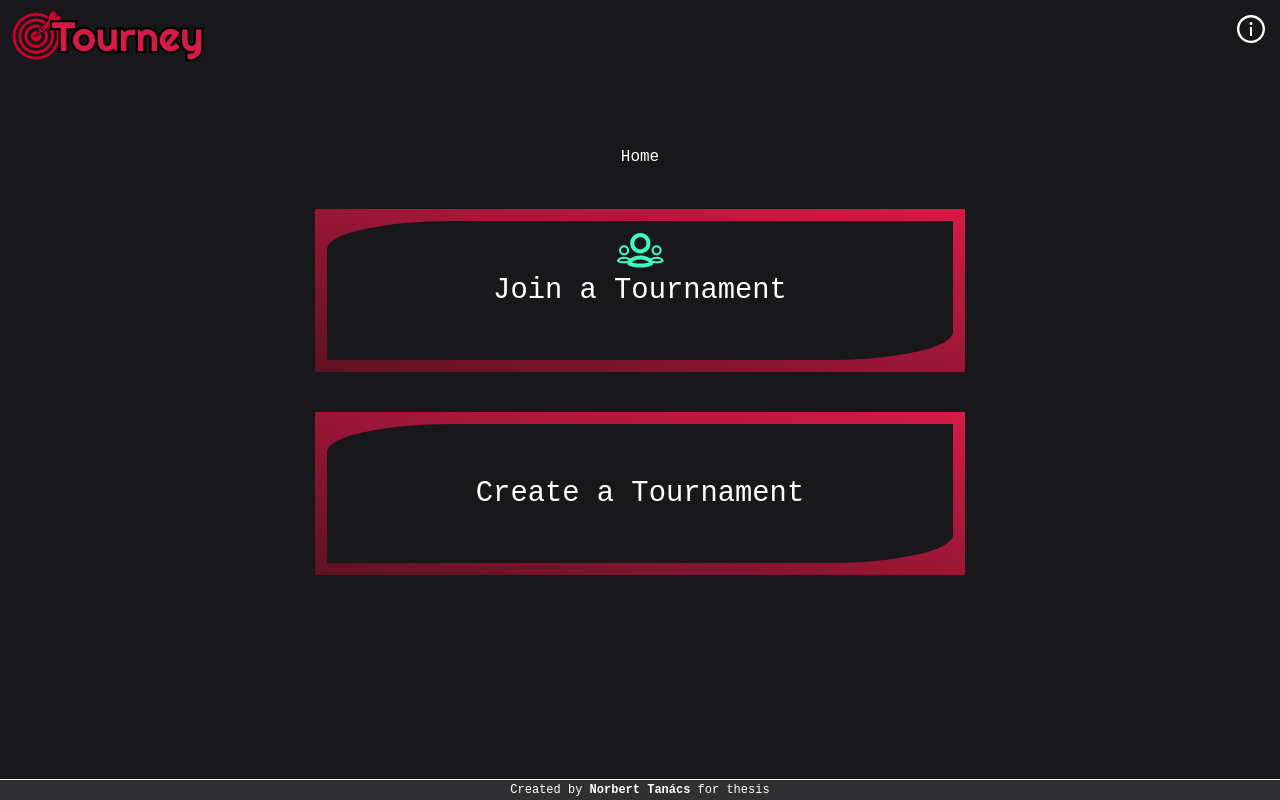
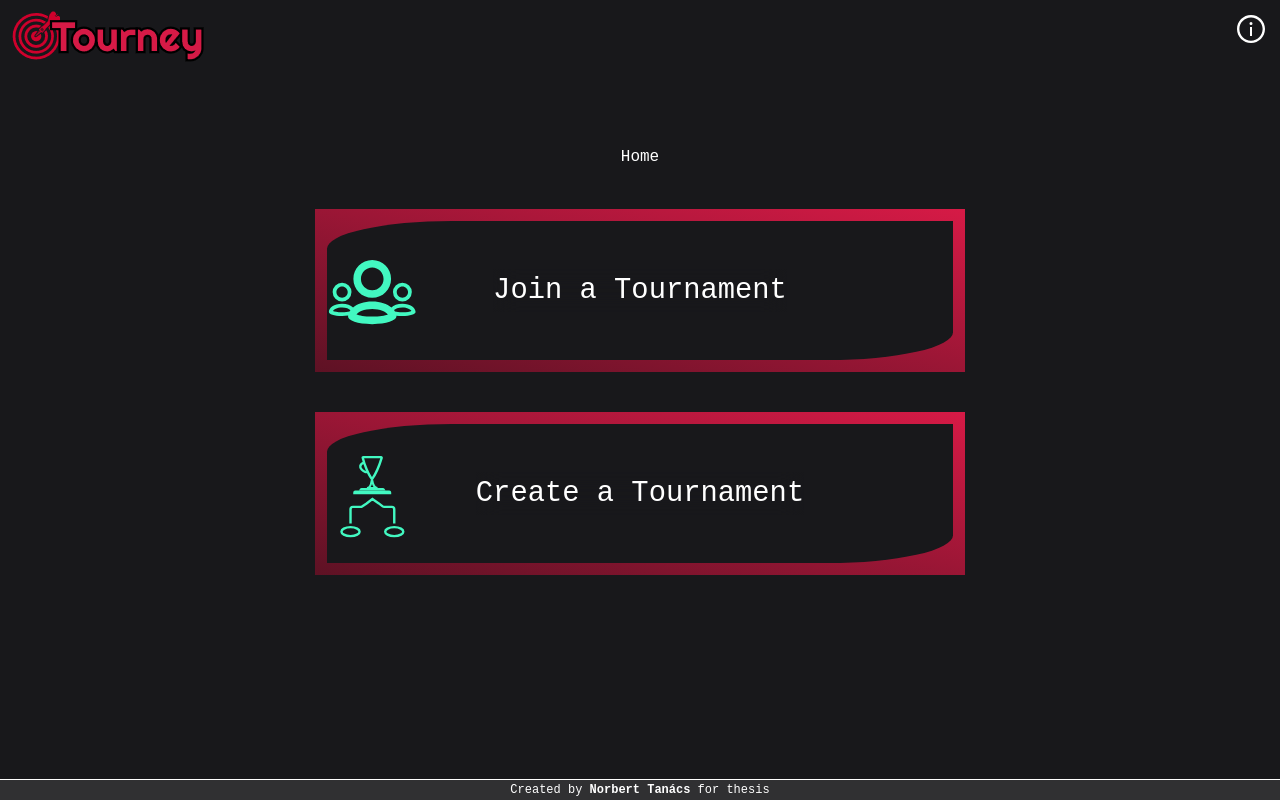
Before and after one commit to RektCat/tourney-frontend, a React (Vite) app in the folder tourney-frontend/: page / in a window 1280 px wide. Built offline with nearby package versions, Linux system fonts and the light colour scheme.

Commit message:
tournamenticon

```diff
--- /dev/null
+++ b/tourney-frontend/src/components/Icons/TournamentIcon.jsx
@@ -0,0 +1,53 @@
+function TournamentIcon(props) {
+  return (
+    <svg
+      viewBox="0 0 300 300"
+      fill="none"
+      xmlns="http://www.w3.org/2000/svg"
+      {...props}
+    >
+      <path
+        d="M108 274C108 277.146 105.673 280.824 100.09 283.943C94.6383 286.99 86.8362 289 78 289C69.1638 289 61.3617 286.99 55.9097 283.943C50.327 280.824 48 277.146 48 274C48 270.854 50.327 267.176 55.9097 264.057C61.3617 261.01 69.1638 259 78 259C86.8362 259 94.6383 261.01 100.09 264.057C105.673 267.176 108 270.854 108 274Z"
+        stroke="currentColor"
+        strokeWidth="8"
+      />
+      <path
+        d="M253 274C253 277.146 250.673 280.824 245.09 283.943C239.638 286.99 231.836 289 223 289C214.164 289 206.362 286.99 200.91 283.943C195.327 280.824 193 277.146 193 274C193 270.854 195.327 267.176 200.91 264.057C206.362 261.01 214.164 259 223 259C231.836 259 239.638 261.01 245.09 264.057C250.673 267.176 253 270.854 253 274Z"
+        stroke="currentColor"
+        strokeWidth="8"
+      />
+      <path
+        d="M223 247V199.869C223 195.451 219.418 191.869 215 191.869H189.465C187.704 191.869 185.993 191.288 184.596 190.217L171.824 180.419L150.5 166L131.309 180.419L116.273 190.512C114.954 191.397 113.402 191.869 111.814 191.869H86C81.5817 191.869 78 195.451 78 199.869V247"
+        stroke="currentColor"
+        strokeWidth="8"
+      />
+      <path
+        d="M114.72 132.5H185.28C186.524 132.5 187.61 133.176 188.19 134.18H111.81C112.39 133.176 113.476 132.5 114.72 132.5Z"
+        stroke="currentColor"
+        strokeWidth="6.72"
+      />
+      <path
+        d="M93.72 140.9H206.28C208.136 140.9 209.64 142.404 209.64 144.26V146.78H90.36V144.26C90.36 142.404 91.8643 140.9 93.72 140.9Z"
+        stroke="currentColor"
+        strokeWidth="6.72"
+      />
+      <path
+        d="M149.16 101C146.64 101 149.16 129.14 132.36 129.14H167.64C149.16 129.14 151.68 101 149.16 101Z"
+        stroke="currentColor"
+        strokeWidth="6.72"
+      />
+      <path
+        d="M118.497 29.3606C122.746 48.2668 137.031 85.3331 149.492 100C160.549 84.6269 174.83 50.7904 181.254 29.5355C181.638 28.2636 180.677 27 179.349 27H120.426C119.169 27 118.221 28.1335 118.497 29.3606Z"
+        stroke="currentColor"
+        strokeWidth="8"
+      />
+      <path
+        d="M123 45.5C90.5 57.5 130 84 134 74.5"
+        stroke="currentColor"
+        strokeWidth="8"
+      />
+    </svg>
+  );
+}
+
+export default TournamentIcon;
--- a/tourney-frontend/src/pages/Home.jsx
+++ b/tourney-frontend/src/pages/Home.jsx
@@ -1,6 +1,7 @@
 import anime from "animejs";
 import { useEffect, useRef } from "react";
 import { Link } from "react-router-dom";
+import TournamentIcon from "../components/Icons/TournamentIcon";
 import nextId from "../functions/generateElementId";
 
 function Home() {
@@ -29,7 +30,7 @@ const LinkStyled = ({ to = "#", children }) => {
       animations.current.hover = anime({
         targets: `#${id.current}`,
         scale: [animScale.current, 5],
-        duration: 600,
+        duration: 500,
         easing: "linear",
         begin: function () {
           animations.current.leave?.pause();
@@ -42,7 +43,7 @@ const LinkStyled = ({ to = "#", children }) => {
       animations.current.leave = anime({
         targets: `#${id.current}`,
         scale: [animScale.current, 0.7],
-        duration: 600,
+        duration: 500,
         easing: "linear",
         begin: function () {
           animations.current.hover?.pause();
@@ -53,30 +54,6 @@ const LinkStyled = ({ to = "#", children }) => {
       });
     }
   };
-
-  // const handleHover = async () => {
-  //   anime({
-  //     targets: `#${id.current}`,
-  //     scale: [0.7, 5],
-  //     duration: 600,
-  //     easing: "easeInQuad",
-  //     // update: function (anim) {
-  //     //   animScale.current = 0.7 + (anim.progress / 100) * 4.3;
-  //     // },
-  //   });
-  // };
-
-  // const handleLeave = async () => {
-  //   anime({
-  //     targets: `#${id.current}`,
-  //     scale: [5, 0.7],
-  //     duration: 600,
-  //     easing: "easeInQuad",
-  //     // update: function (anim) {
-  //     //   animScale.current = 5 - (anim.progress / 100) * 4.3;
-  //     // },
-  //   });
-  // };
 
   useEffect(() => {
     ref.current?.addEventListener("mouseenter", handleAnimation);
@@ -99,7 +76,7 @@ const LinkStyled = ({ to = "#", children }) => {
           id={id.current}
           className="absolute aspect-square h-full scale-75 bg-gradient-radial from-white/5 via-white/50 to-white/0"
         ></div>
-        <div className="relative grid w-full place-items-center rounded-tl-[20%] rounded-br-[20%] bg-gray-900 py-12">
+        <div className="relative isolate grid w-full place-items-center rounded-tl-[20%] rounded-br-[20%] bg-gray-900 py-8 md:py-12">
           {children}
         </div>
       </div>
@@ -138,11 +115,13 @@ const JoinGameButton = () => {
         baseProfile="tiny"
         version="1.2"
         viewBox="0 0 24 24"
-        className="absolute top-1 aspect-square h-[35%] fill-outline"
+        className="absolute left-0 -z-10 aspect-square h-[65%] fill-outline"
       >
         <path d="M12 14c2.764 0 5-2.238 5-5s-2.236-5-5-5-5 2.238-5 5 2.236 5 5 5zm0-8c1.654 0 3 1.346 3 3s-1.346 3-3 3-3-1.346-3-3 1.346-3 3-3zm8 9a2.5 2.5 0 100-5 2.5 2.5 0 000 5zm0-4c.827 0 1.5.673 1.5 1.5S20.827 14 20 14s-1.5-.673-1.5-1.5.673-1.5 1.5-1.5zm0 4.59c-1.331 0-2.332.406-2.917.969C15.968 15.641 14.205 15 12 15c-2.266 0-3.995.648-5.092 1.564-.596-.565-1.608-.975-2.908-.975-2.188 0-3.5 1.091-3.5 2.183 0 .545 1.312 1.092 3.5 1.092.604 0 1.146-.051 1.623-.133l-.04.27c0 1 2.405 2 6.417 2 3.762 0 6.417-1 6.417-2l-.021-.255c.463.073.996.118 1.604.118 2.051 0 3.5-.547 3.5-1.092 0-1.092-1.373-2.182-3.5-2.182zM4 17.863c-1.309 0-2.068-.207-2.417-.354.239-.405 1.003-.92 2.417-.92 1.107 0 1.837.351 2.208.706l-.235.344c-.452.119-1.108.224-1.973.224zM12 19c-2.163 0-3.501-.312-4.184-.561C8.337 17.761 9.734 17 12 17c2.169 0 3.59.761 4.148 1.425-.755.27-2.162.575-4.148.575zm8-1.137c-.914 0-1.546-.103-1.973-.213a3.42 3.42 0 00-.248-.375c.356-.345 1.071-.685 2.221-.685 1.324 0 2.141.501 2.404.911-.39.163-1.205.362-2.404.362zM4 15a2.5 2.5 0 100-5 2.5 2.5 0 000 5zm0-4c.827 0 1.5.673 1.5 1.5S4.827 14 4 14s-1.5-.673-1.5-1.5S3.173 11 4 11z"></path>
       </svg>
-      <span className=" text-[calc(1rem_+_1vw)]">Join a Tournament</span>
+      <span className="ml-[10%] text-[calc(1rem_+_1vw)] backdrop-blur-md md:ml-0">
+        Join a Tournament
+      </span>
     </LinkStyled>
   );
 };
@@ -150,7 +129,10 @@ const JoinGameButton = () => {
 const CreateTournamentButton = () => {
   return (
     <LinkStyled>
-      <span className=" text-[calc(1rem_+_1vw)]">Create a Tournament</span>
+      <TournamentIcon className="absolute left-0 -z-10 aspect-square h-[65%] text-outline" />
+      <span className="ml-[10%] text-[calc(1rem_+_1vw)] backdrop-blur-md md:ml-0">
+        Create a Tournament
+      </span>
     </LinkStyled>
   );
 };
```
